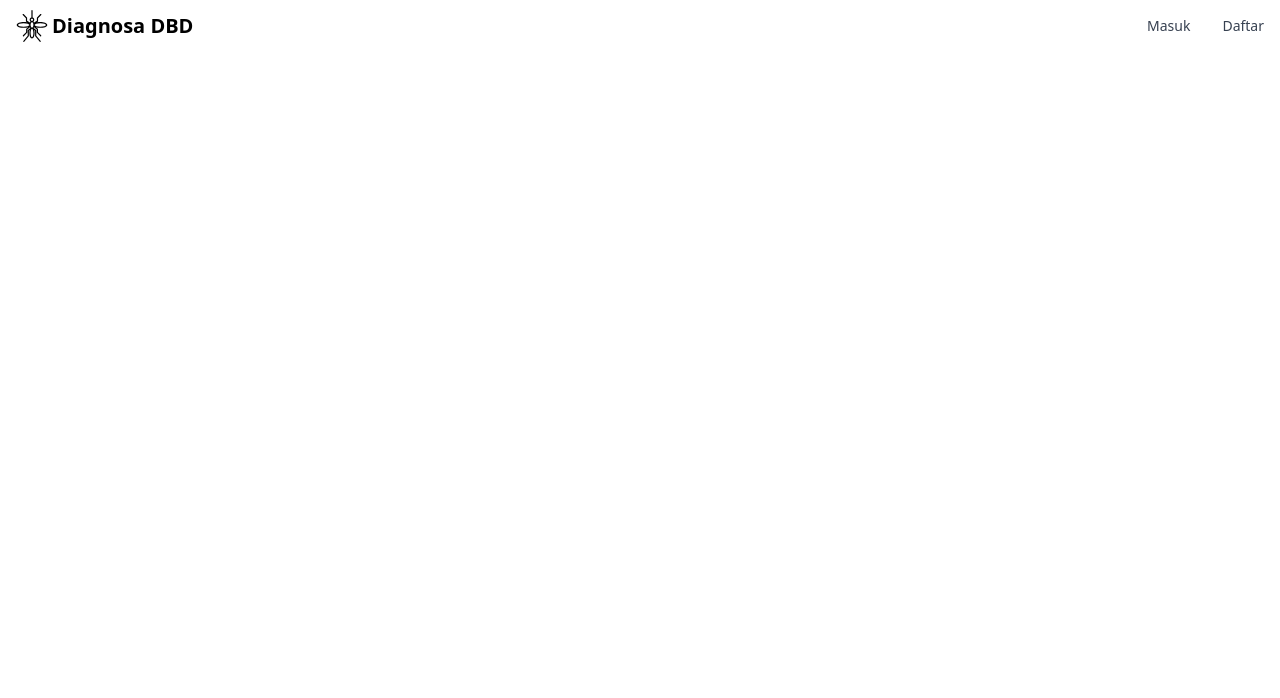
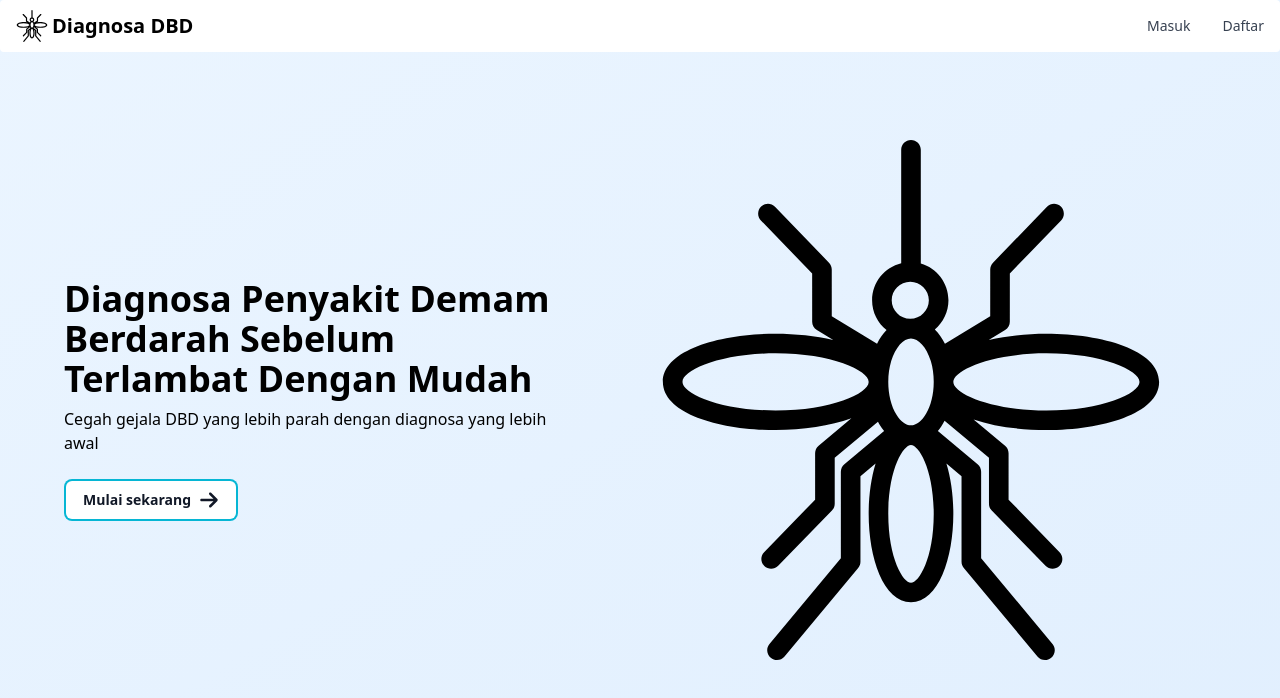
Before and after one commit to LinCie/diagnosa-frontend, a React (Vite) app: page / in a window 1280 px wide. Shown: the top 698 px of the page. Built offline with nearby package versions, Linux system fonts and the light colour scheme.

Commit message:
added hero section

```diff
--- a/package.json
+++ b/package.json
@@ -14,6 +14,7 @@
     "react": "^18.2.0",
     "react-cookie": "^7.1.4",
     "react-dom": "^18.2.0",
+    "react-icons": "^5.2.1",
     "react-router-dom": "^6.23.1"
   },
   "devDependencies": {
--- a/src/pages/Index.tsx
+++ b/src/pages/Index.tsx
@@ -1,5 +1,36 @@
+import { Button } from "flowbite-react";
+import nyamuk from "../assets/images/nyamuk.svg";
+import { FaArrowRight } from "react-icons/fa6";
+import { Link } from "react-router-dom";
+
 function Index() {
-  return <></>;
+  return (
+    <section className="items-enter flex h-screen w-full justify-center gap-6 bg-gradient-to-br from-blue-50 to-blue-100 p-16">
+      <div className="flex h-full max-w-[45%] flex-col justify-center gap-2">
+        <h1 className="text-4xl font-bold">
+          Diagnosa Penyakit Demam Berdarah Sebelum Terlambat Dengan Mudah
+        </h1>
+        <h2 className="mb-4">
+          Cegah gejala DBD yang lebih parah dengan diagnosa yang lebih awal
+        </h2>
+        <div>
+          <Button
+            as={Link}
+            to="/diagnosa"
+            outline
+            gradientDuoTone="cyanToBlue"
+            className="font-semibold size-fit"
+          >
+            Mulai sekarang
+            <FaArrowRight className="ml-2 size-5" />
+          </Button>
+        </div>
+      </div>
+      <div className="flex h-full flex-1 items-center justify-center">
+        <img src={nyamuk} alt="Nyamuk DBD" className="size-[65vh]" />
+      </div>
+    </section>
+  );
 }
 
 export default Index;
```
Also changed, not shown: 1 other file (tests, documents, lock files or other folders).
